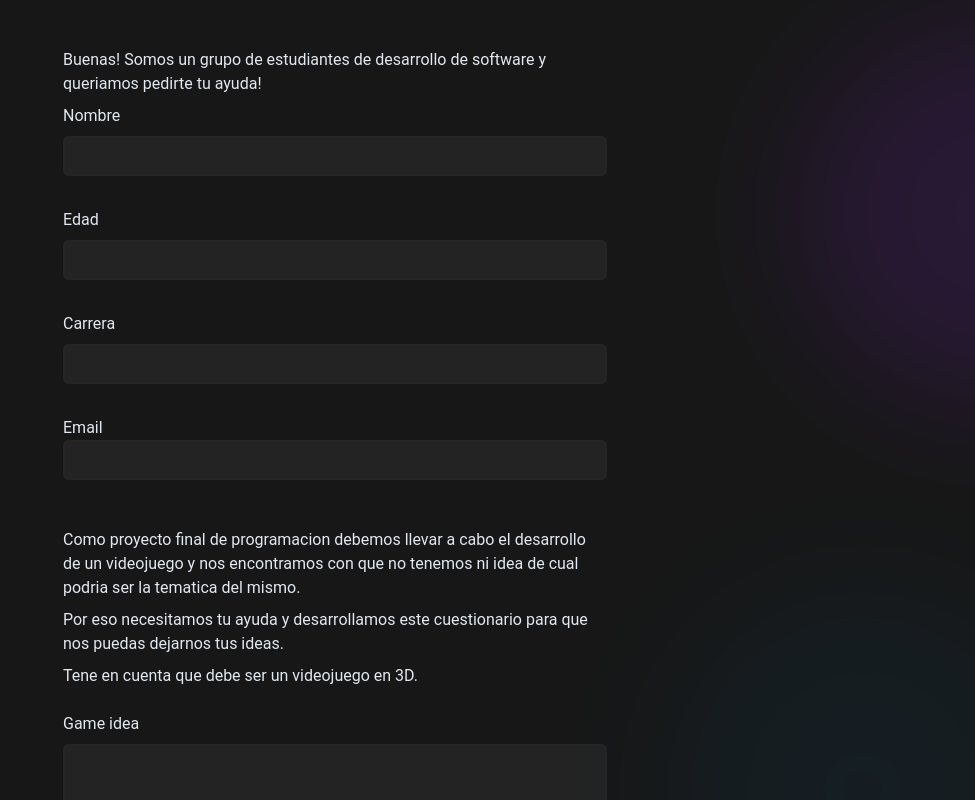
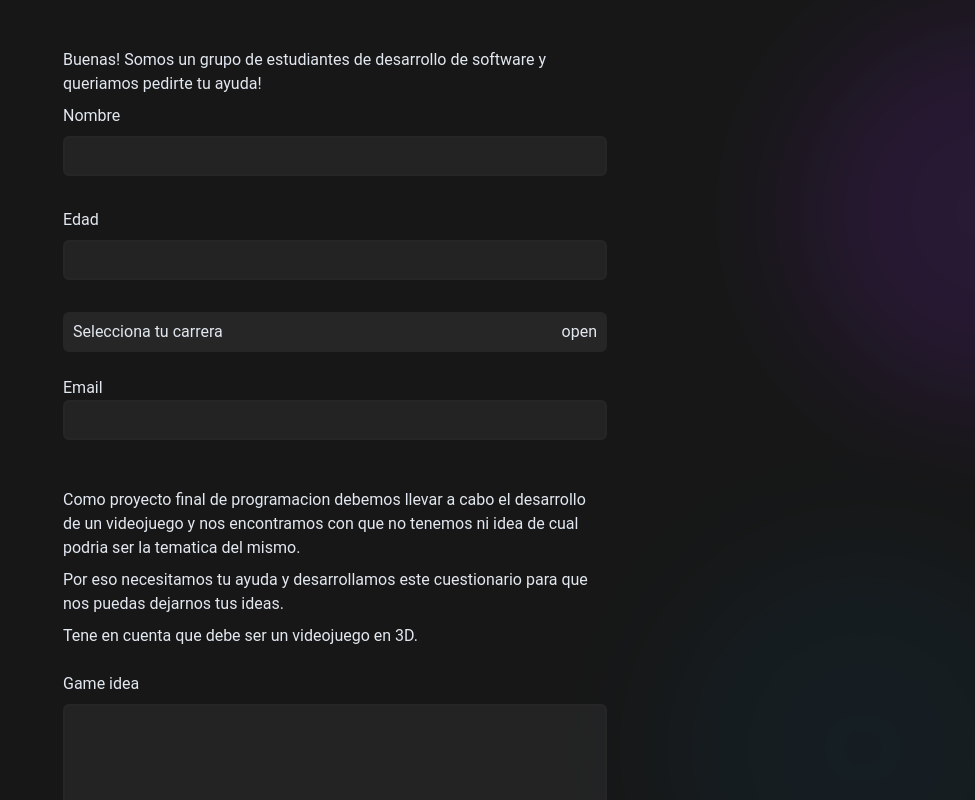
Before and after one commit to GuidoCarda/formsIB, a React (Vite) app: page / in a window 1280 px wide. Shown: the top 800 px of the page, without its empty margins (305-1280 px from the left). Built offline with nearby package versions, Linux system fonts and the light colour scheme.

Commit message:
Custon select integration with formik

```diff
--- a/src/components/CustomSelect.jsx
+++ b/src/components/CustomSelect.jsx
@@ -1,10 +1,13 @@
+import { useField } from "formik";
 import React, { forwardRef, useState } from "react";
 
 const CustomSelect = forwardRef(
-  ({ isOpen, handleToggle, errors, options, value, onChange }, ref) => {
+  ({ isOpen, handleToggle, handleSelectChange }, ref) => {
     const [userSelection, setUserSelection] = useState("");
+
     const handleSelection = (value) => {
       setUserSelection(value);
+      handleSelectChange(value);
       handleToggle();
     };
 
--- a/src/pages/Home.jsx
+++ b/src/pages/Home.jsx
@@ -1,5 +1,5 @@
 import React, { useEffect, useRef, useState } from "react";
-import { Field, Formik, useFormik } from "formik";
+import { useFormik } from "formik";
 import CustomSelect from "../components/CustomSelect";
 
 // const useClickOutside = (handler) => {
@@ -11,7 +11,6 @@ const handler = () => {
 };
 
 const Home = () => {
-  // const [isOpen, setIsOpen] = useState(false);
   const [isOpen, setIsOpen] = useState(false);
 
   let menuRef = useRef();
@@ -31,19 +30,26 @@ const Home = () => {
 
   const handleSelectToggle = () => {
     setIsOpen((isOpen) => !isOpen);
+    // formik.setTouched("degree");
+  };
+
+  const handleSelectChange = (value) => {
+    formik.setFieldValue("degree", value);
   };
 
   const validate = (values) => {
     const errors = {};
-    if (!values.firstName) {
-      errors.firstName = "Required";
-    } else if (values.firstName.length > 15) {
-      errors.firstName = "Must be 15 characters or less";
+    if (!values.fullName) {
+      errors.fullName = "Required";
+    } else if (values.fullName.length > 15) {
+      errors.fullName = "Must be 15 characters or less";
     }
-    if (!values.lastName) {
-      errors.lastName = "Required";
-    } else if (values.lastName.length > 15) {
-      errors.lastName = "Must be 15 characters or less";
+    if (!values.age) {
+      errors.age = "Required";
+    } else if (values.age < 0) {
+      errors.age = "Valor invalido";
+    } else if (values.age > 100) {
+      errors.age = "Ah sos re troll";
     }
     if (!values.email) {
       errors.email = "Required";
@@ -51,6 +57,10 @@ const Home = () => {
       !/^[A-Z0-9._%+-]+@[A-Z0-9.-]+\.[A-Z]{2,4}$/i.test(values.email)
     ) {
       errors.email = "Invalid email address";
+    }
+
+    if (!values.degree) {
+      errors.degree = "Required";
     }
     return errors;
   };
@@ -65,9 +75,12 @@ const Home = () => {
     },
     validate,
     onSubmit: (values) => {
+      console.log(values);
       alert(JSON.stringify(values, null, 2));
     },
   });
+
+  console.log(formik.values);
 
   return (
     <div className="relative overflow-hidden min-h-screen h-full flex items-center justify-center bg-neutral-900 text-slate-200">
@@ -110,31 +123,16 @@ const Home = () => {
         {formik.touched.age && formik.errors.age ? (
           <div>{formik.errors.age}</div>
         ) : null}
-        <label htmlFor="email" className="">
-          Carrera
-        </label>
-        <input
-          id="email"
-          name="email"
-          type="email"
-          {...formik.getFieldProps("email")}
-          className="focus:outline-none focus:border-indigo-900 bg-white/5 border-2 border-neutral-800 h-10 rounded-md w-full px-2 mb-6"
-        />
-        {formik.touched.email && formik.errors.email ? (
-          <div>{formik.errors.email}</div>
-        ) : null}
 
-        {/* <CustomSelect
+        <CustomSelect
           ref={menuRef}
           isOpen={isOpen}
           handleToggle={handleSelectToggle}
-          {...formik.getFieldProps("degree")}
-        ></CustomSelect> */}
+          handleSelectChange={handleSelectChange}
+        ></CustomSelect>
 
-        {formik.touched.degree && formik.errors.degree ? (
-          <div className="absolute bottom-0 text-red-600 text-sm">
-            {formik.errors.degree}
-          </div>
+        {formik.errors.degree ? (
+          <div className=" text-red-600 text-sm">{formik.errors.degree}</div>
         ) : null}
 
         <div className="relative">
```
